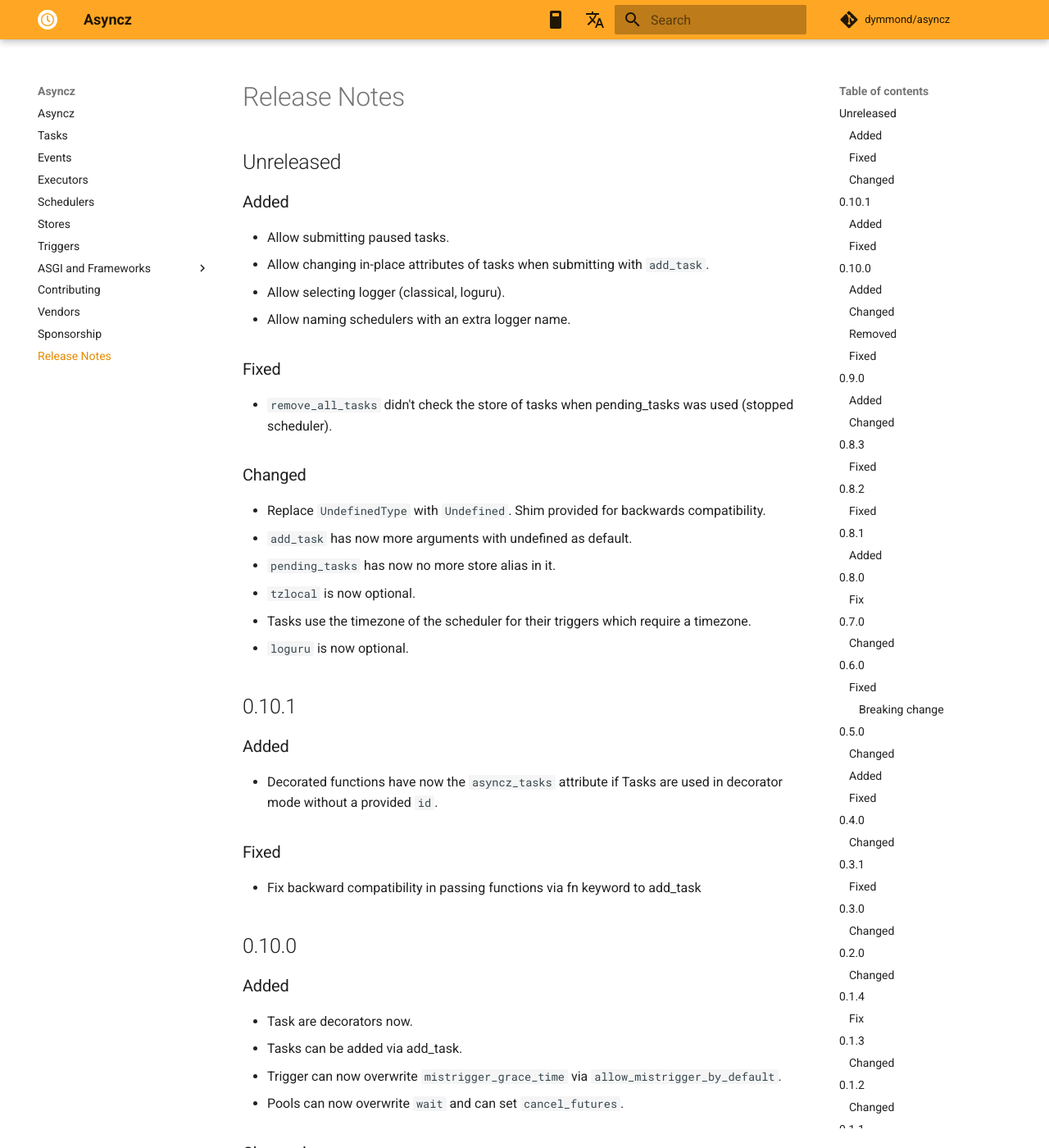
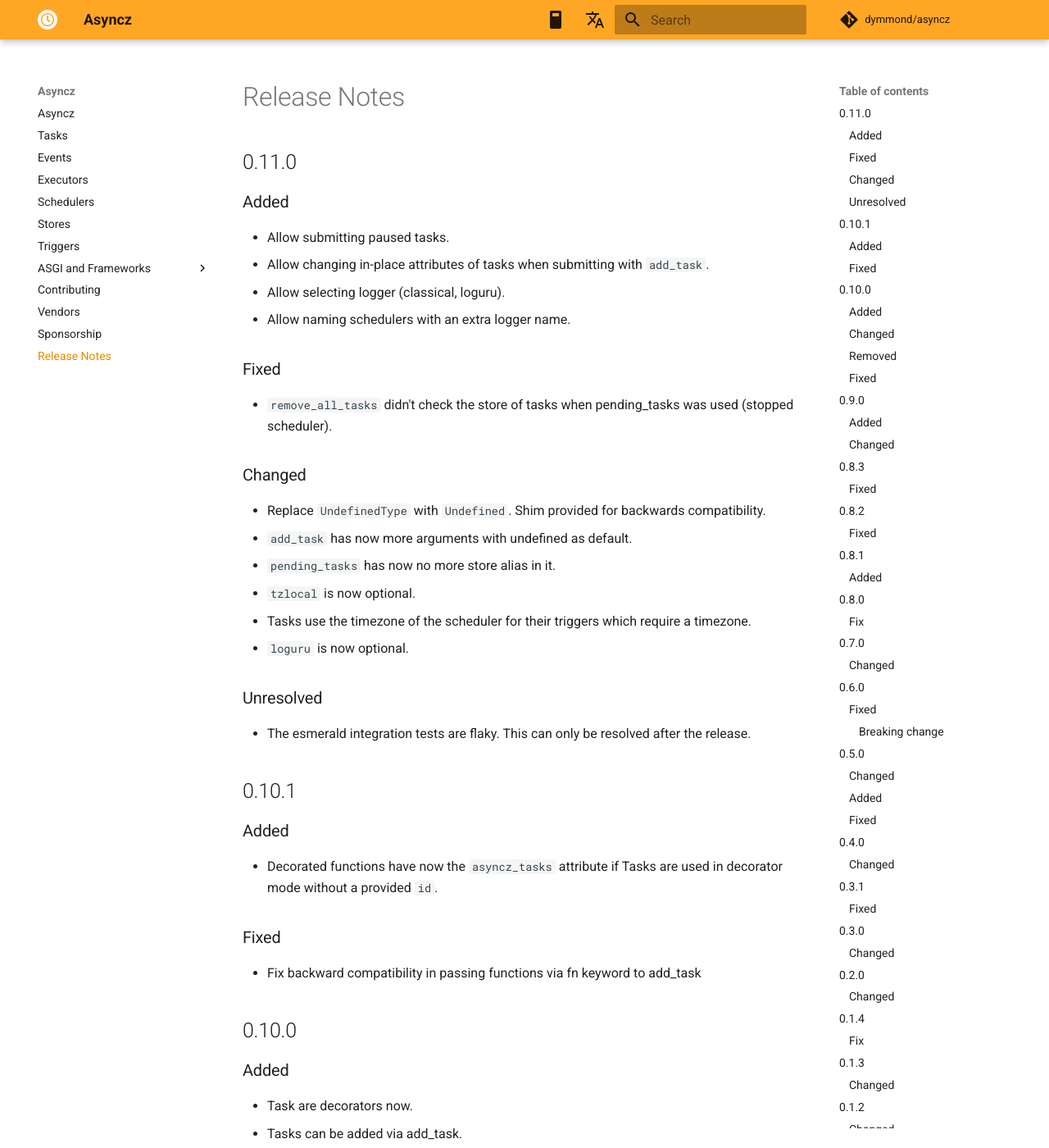
Before and after one commit to dymmond/asyncz, an MkDocs documentation site: the page built from docs/release-notes.md, in a window 1280 px wide and 1400 px high. Shown: the whole window at 82% size. Built offline with MkDocs 1.6.1 and Material for MkDocs 9.7.7, drawn with Linux system fonts in a browser that asks for light colours; comment, search, counter and statistics services are not loaded.

Commit message:
add warning about flaky integration tests

```diff
--- a/docs/release-notes.md
+++ b/docs/release-notes.md
@@ -1,6 +1,6 @@
 # Release Notes
 
-## Unreleased
+## 0.11.0
 
 ### Added
 
@@ -21,6 +21,10 @@
 - `tzlocal` is now optional.
 - Tasks use the timezone of the scheduler for their triggers which require a timezone.
 - `loguru` is now optional.
+
+### Unresolved
+
+- The esmerald integration tests are flaky. This can only be resolved after the release.
 
 ## 0.10.1
 
```
